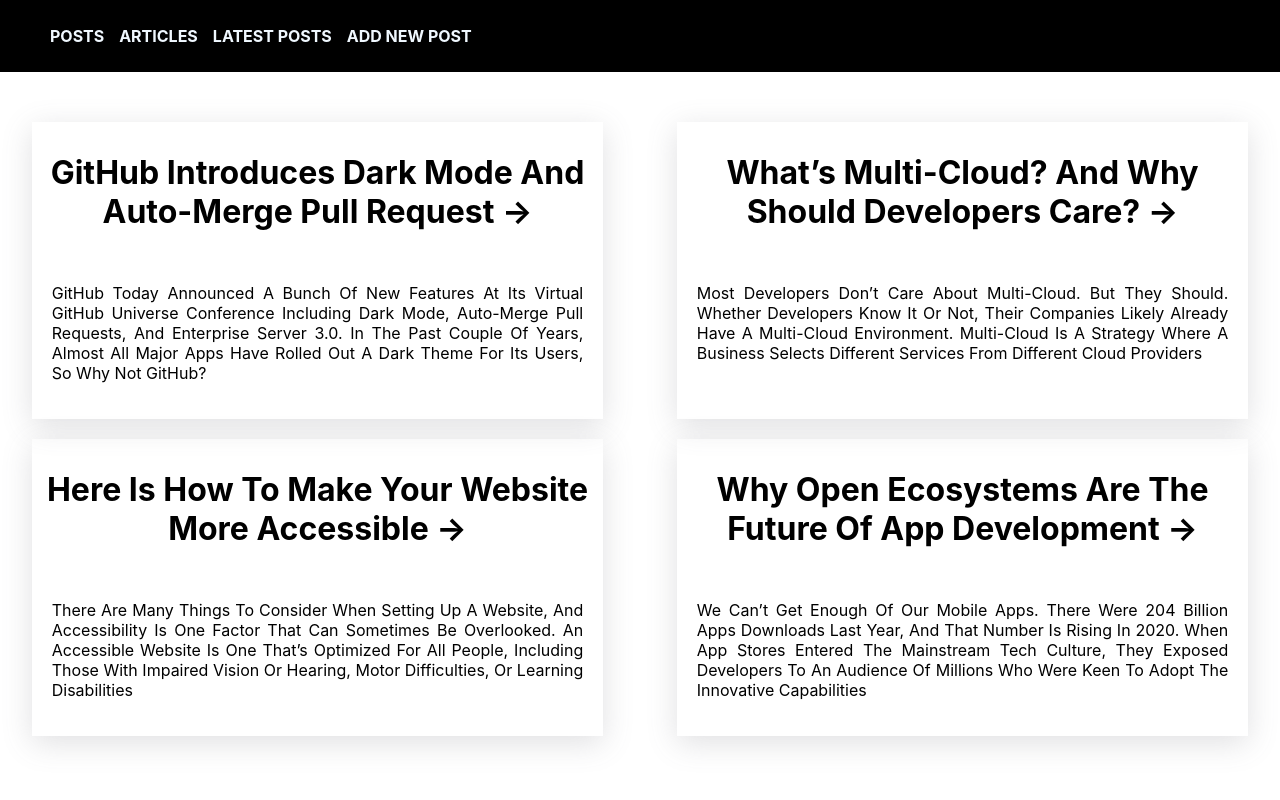
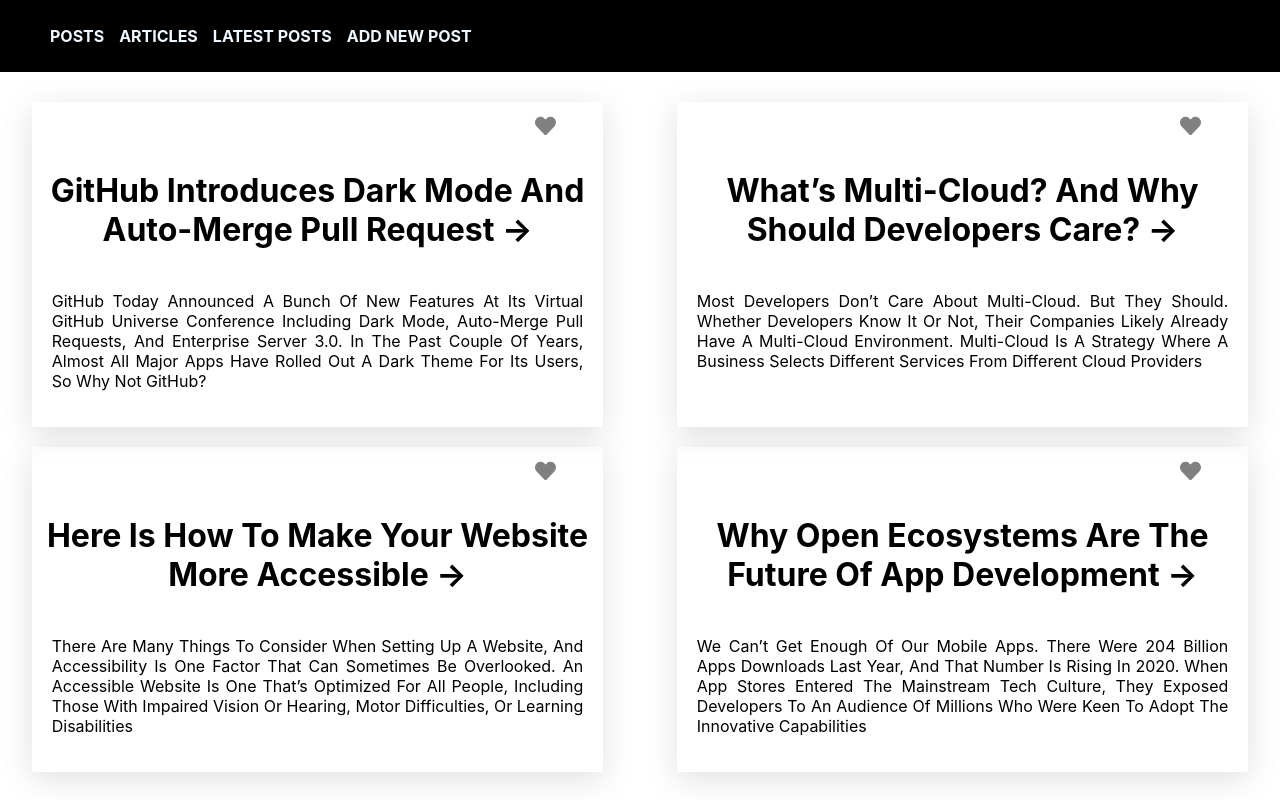
Before and after one commit to Gregfanyan/posts, a Next.js app: page / in a window 1280 px wide. Built offline with nearby package versions, Linux system fonts and the light colour scheme.

Commit message:
feat: added fontawesome library

```diff
--- a/components/Card/Card.module.css
+++ b/components/Card/Card.module.css
@@ -1,6 +1,6 @@
 .container {
   margin-bottom: 10px;
-  max-height: 320px;
+  max-height: 370px;
   max-width: 90%;
   box-shadow: rgba(100, 100, 111, 0.2) 0px 7px 29px 0px;
   overflow: auto;
@@ -13,7 +13,7 @@
   align-items: center;
   text-align: center;
   text-transform: capitalize;
-  padding: 10px;
+  padding: 0 10px;
 }
 
 .container p {
@@ -21,9 +21,9 @@
   padding: 20px;
 }
 
-.container:hover,
-.container:focus,
-.container:active {
+.container h1:hover,
+.container h1:focus,
+.container h1:active {
   color: #0070f3;
   border-color: #0070f3;
 }
--- a/components/Container/Container.module.css
+++ b/components/Container/Container.module.css
@@ -1,5 +1,5 @@
 .wrapper {
-  padding-top: 50px;
+  padding-top: 30px;
   min-width: 100%;
   display: grid;
   grid-template-columns: repeat(2, 1fr);
--- a/components/NewPostItem/index.js
+++ b/components/NewPostItem/index.js
@@ -6,7 +6,7 @@
     <Link href={`/post/${post.id}`} key={post.id}>
       <a>
         <h1>{post.title}</h1>
-        <Image src={post.image} alt="Post images" width={400} height={400} />
+        <Image src={post.image} alt="Post images" width={400} height={350} />
         <p>{post.description}</p>
       </a>
     </Link>
--- a/components/PostItem/index.js
+++ b/components/PostItem/index.js
@@ -1,16 +1,18 @@
 import { Fragment } from "react";
 import Link from "next/link";
+import { FontAwesomeIcon } from "@fortawesome/react-fontawesome";
 
 import Card from "../Card";
 
 function PostItem({ post }) {
   return (
-    <Link href={`/${post.id}`} passHref>
-      <Card>
+    <Card>
+      <FontAwesomeIcon icon="heart" size="3x" transform="shrink-4 right-130" color='grey' />
+      <Link href={`/${post.id}`} passHref>
         <h1>{post.title} &rarr;</h1>
-        <p>{post.body}</p>
-      </Card>
-    </Link>
+      </Link>
+      <p>{post.body}</p>
+    </Card>
   );
 }
 
--- a/package.json
+++ b/package.json
@@ -8,6 +8,10 @@
     "start": "next start"
   },
   "dependencies": {
+    "@fortawesome/fontawesome-svg-core": "^1.2.35",
+    "@fortawesome/free-brands-svg-icons": "^5.15.3",
+    "@fortawesome/free-solid-svg-icons": "^5.15.3",
+    "@fortawesome/react-fontawesome": "^0.1.14",
     "mongodb": "^3.6.9",
     "next": "10.2.3",
     "nprogress": "^0.2.0",
--- a/pages/_app.js
+++ b/pages/_app.js
@@ -1,9 +1,14 @@
 import Router from "next/router";
 import NProgress from "nprogress";
 import "nprogress/nprogress.css";
+import { library } from "@fortawesome/fontawesome-svg-core";
+import { fab } from "@fortawesome/free-brands-svg-icons";
+import { faCoffee, faHeart } from "@fortawesome/free-solid-svg-icons";
+import "../styles/globals.css";
 
-import "../styles/globals.css";
 import Layout from "../components/Layout";
+
+library.add(fab, faHeart);
 
 Router.events.on("routeChangeStart", () => NProgress.start());
 Router.events.on("routeChangeComplete", () => NProgress.done());
--- a/pages/index.js
+++ b/pages/index.js
@@ -1,8 +1,12 @@
 import { Fragment } from "react";
+import "@fortawesome/fontawesome-svg-core/styles.css";
+import { config } from "@fortawesome/fontawesome-svg-core";
 
 import Meta from "../components/Meta";
 import Posts from "../components/Posts";
 import { server } from "../config";
+
+config.autoAddCss = false;
 
 export default function Home({ posts }) {
   return (
```
Also changed, not shown: 1 other file (tests, documents, lock files or other folders).
